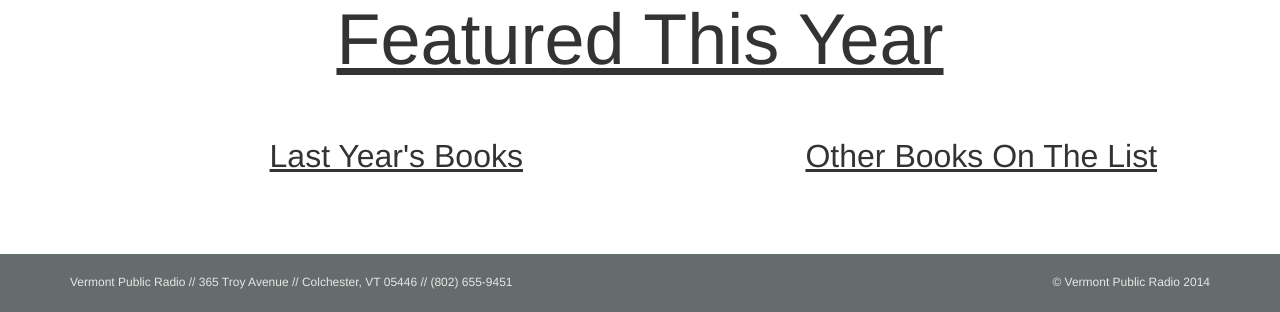
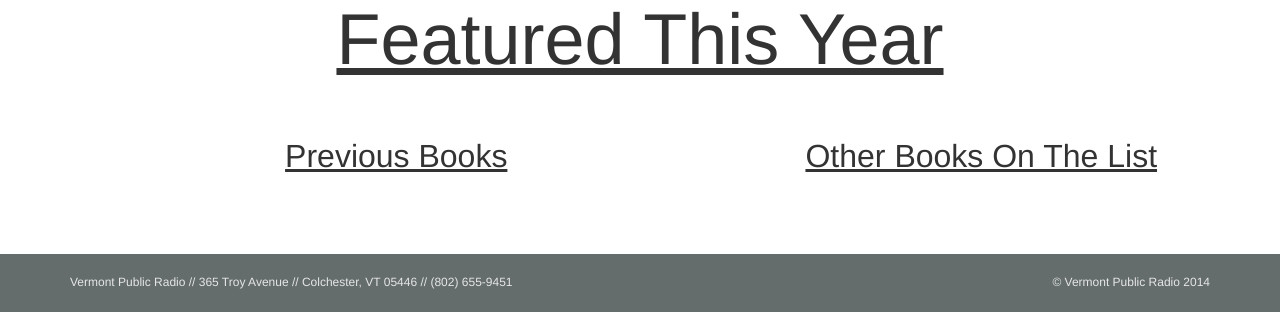
Before and after one commit to vprnet/dorothys-list, a Flask app: template main/templates/content.html in a window 1280 px wide. Shown: the part 530-842 px from the top of the page. Run offline with Flask 2, Linux system fonts and the light colour scheme; the template is opened without the code that fills it, so the values that code supplies are empty; parts of the project's set-up code (start-up, migrations or seed data) failed here and were passed over; some libraries are stand-ins or nearby versions.

Commit message:
Replace last year with previous

```diff
--- a/main/templates/_books.html
+++ b/main/templates/_books.html
@@ -27,7 +27,7 @@
     <div class="row">
         <div class="col-md-7">
             <div id="last_year">
-                <h2>Last Year's Books</h2>
+                <h2>Previous Books</h2>
                 {% for book in old_books %}
                     <div class="book">
                         <div class="book_content row">
```
